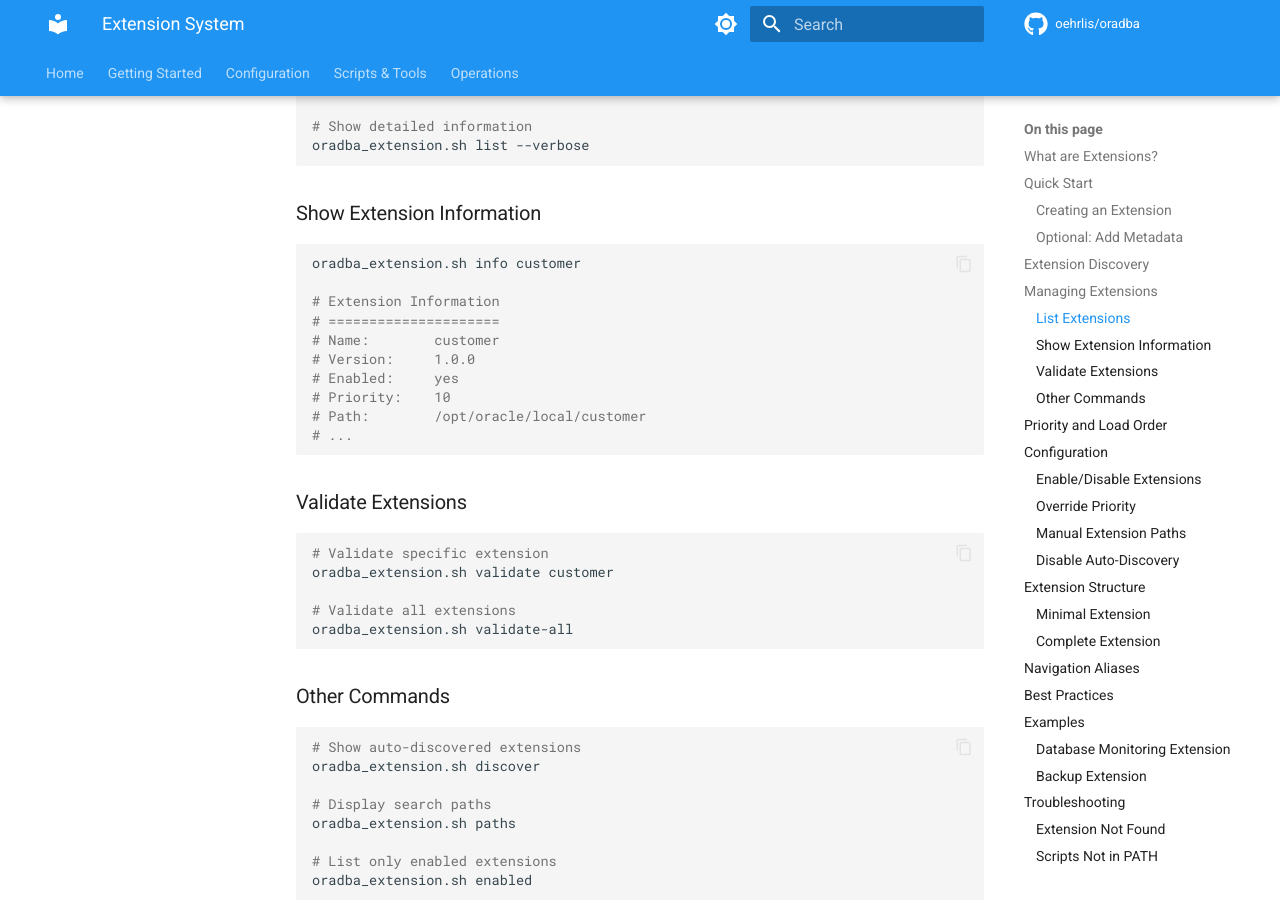
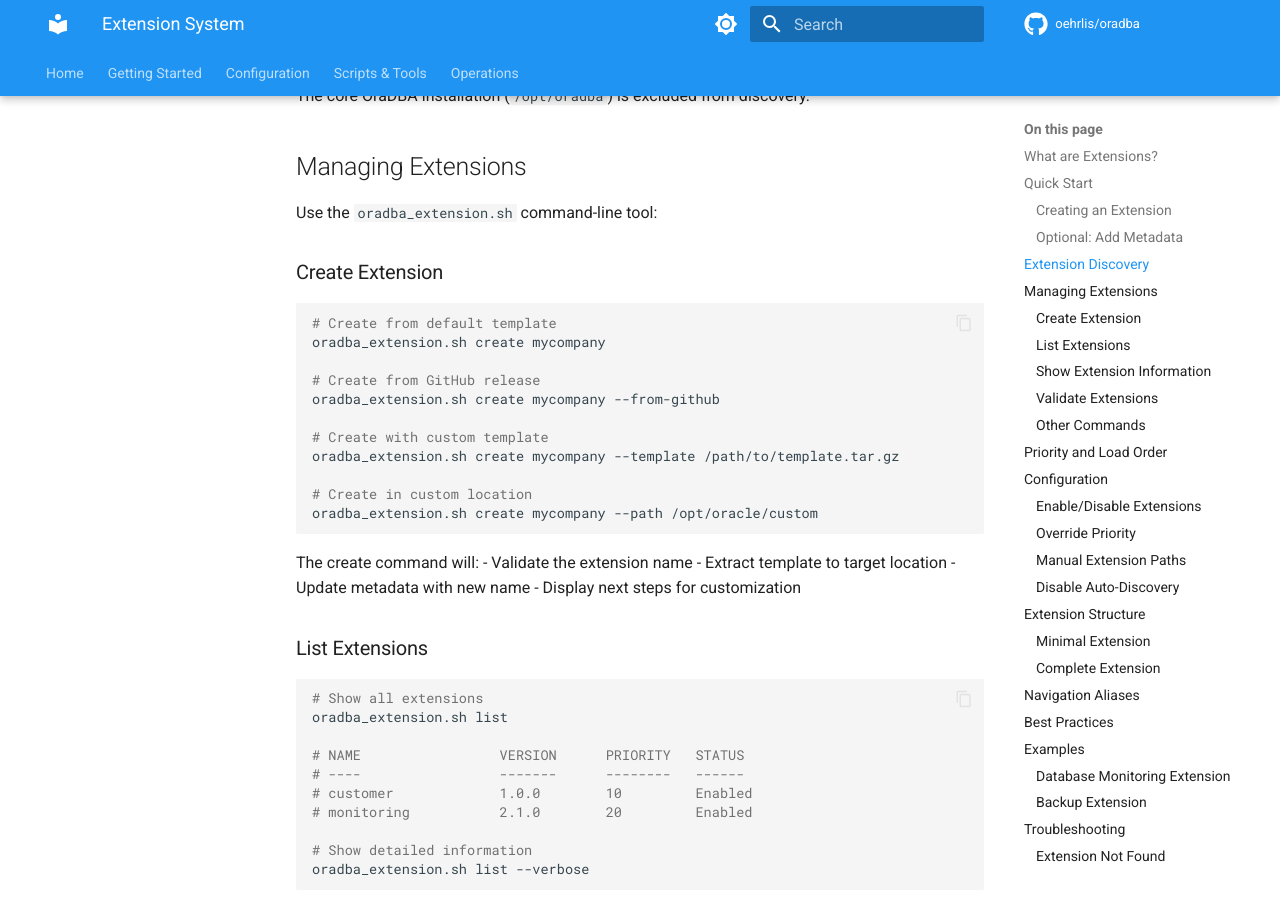
Before and after one commit to oehrlis/oradba, an MkDocs documentation site: the page built from src/doc/18-extensions.md, in a window 1280 px wide and 900 px high, scrolled down 2031 px. Built offline with MkDocs 1.6.1 and Material for MkDocs 9.7.7, drawn with Linux system fonts in a browser that asks for light colours; comment, search, counter and statistics services are not loaded; the version menu is left out; some of the changed text lies outside the part shown.

Commit message:
feat(extensions): add create command to oradba_extension.sh
Add comprehensive extension creation functionality with multiple template sources:

Features:
- Create command with name validation (alphanumeric, dash, underscore, starts with letter)
- Default template support (customer-extension-template.tar.gz)
- GitHub integration (downloads latest release from oehrlis/oradba_extension)
- Custom template support (any .tar.gz/.tgz file)
- Target path override (--path option, defaults to ORADBA_LOCAL_BASE)
- Automatic metadata updates (extension name replacement)
- Error handling (existing extensions, invalid names, missing directories)
- Detailed next steps after successful creation

Changes:
- src/bin/oradba_extension.sh: Added cmd_create, validate_extension_name, download_github_release
- tests/test_extensions.bats: Added 11 test cases for create command and validation
- CHANGELOG.md: Documented new feature in Unreleased section

Documentation updates:
- doc/extension-system.md: Added 'Using the create Command' section
- src/doc/18-extensions.md: Updated Quick Start with create command as recommended method
- README.md: Updated extension example to use create command
- src/templates/extensions/README.md: Added create command as recommended approach

Closes #XX

````diff
--- a/src/doc/18-extensions.md
+++ b/src/doc/18-extensions.md
@@ -17,6 +17,25 @@
 ## Quick Start
 
 ### Creating an Extension
+
+**Method 1: Using the create command (Recommended)**
+
+```bash
+# Create new extension from default template
+oradba_extension.sh create mycompany
+
+# Follow the displayed next steps:
+# 1. Review and customize files
+# 2. Edit .extension metadata
+# 3. Add your scripts to bin/, sql/, rcv/
+# 4. Reload environment
+source oraenv.sh FREE
+
+# Verify extension is loaded
+oradba_extension.sh list
+```
+
+**Method 2: Manual creation**
 
 1. **Create extension directory**:
 
@@ -76,6 +95,28 @@
 ## Managing Extensions
 
 Use the `oradba_extension.sh` command-line tool:
+
+### Create Extension
+
+```bash
+# Create from default template
+oradba_extension.sh create mycompany
+
+# Create from GitHub release
+oradba_extension.sh create mycompany --from-github
+
+# Create with custom template
+oradba_extension.sh create mycompany --template /path/to/template.tar.gz
+
+# Create in custom location
+oradba_extension.sh create mycompany --path /opt/oracle/custom
+```
+
+The create command will:
+- Validate the extension name
+- Extract template to target location
+- Update metadata with new name
+- Display next steps for customization
 
 ### List Extensions
 
````
Also changed, not shown: CHANGELOG.md (+18 -0 lines), README.md (+11 -7 lines), doc/extension-system.md (+50 -0 lines), src/templates/extensions/README.md (+27 -5 lines), 2 other files.
